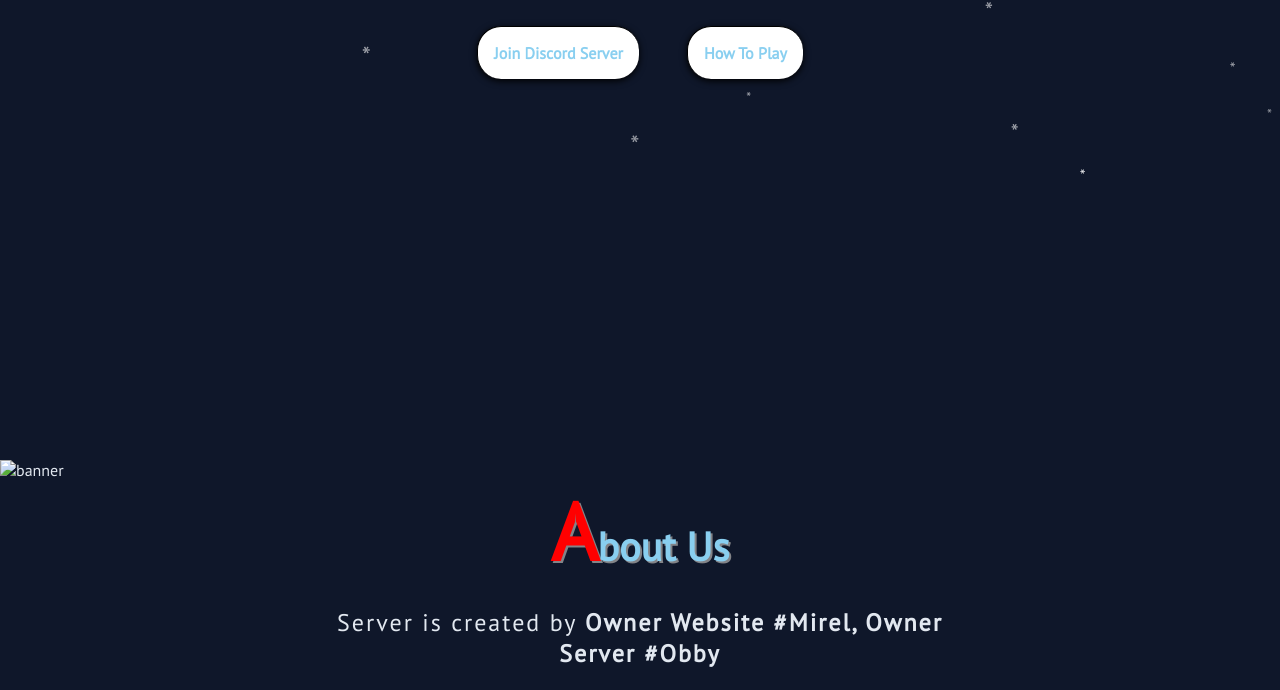
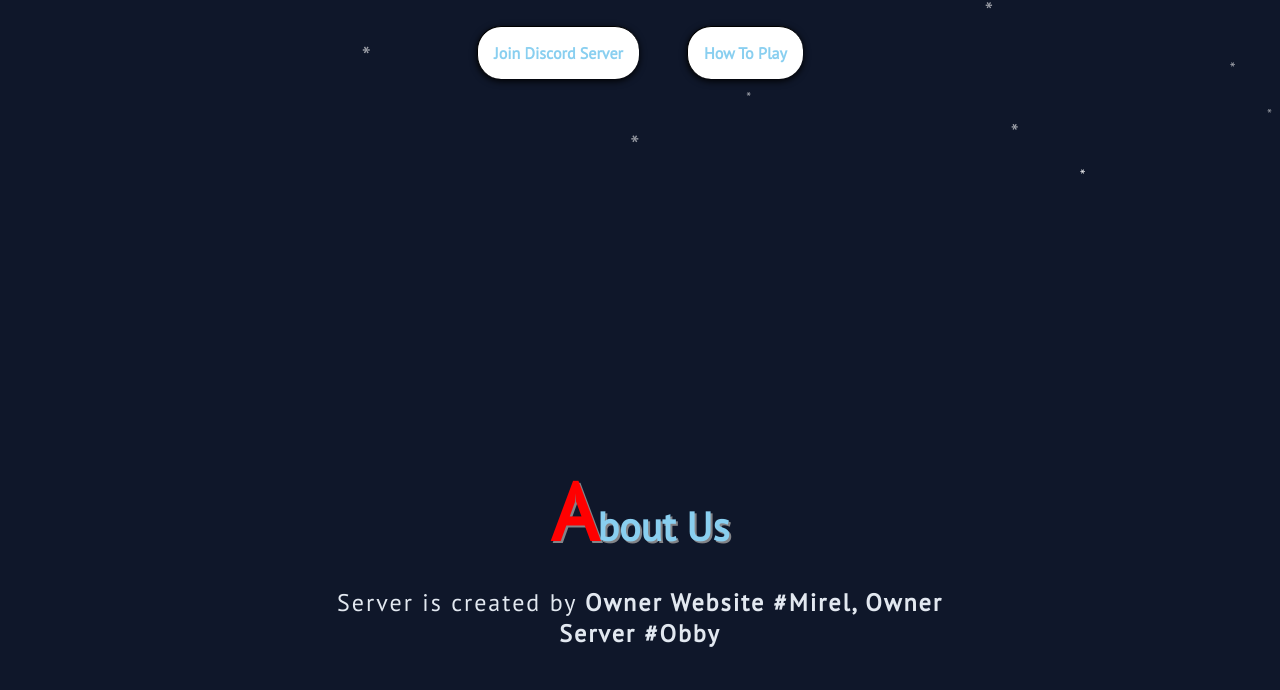
Before and after one commit to Mirel1708/snowps-website, a plain HTML site: page index.html in a window 1280 px wide. Shown: the part 340-1030 px from the top of the page. Drawn offline with Linux system fonts and the light colour scheme.

Commit message:
Update index.html

```diff
--- a/index.html
+++ b/index.html
@@ -109,8 +109,6 @@
         </div>
 
     </div>
-<img src=img/banner-snowps.png“ alt="banner"
-</div>
     <div id="about">
         <div class="inform">
             <h1><span id="singleA">A</span>bout Us</h1>
```
